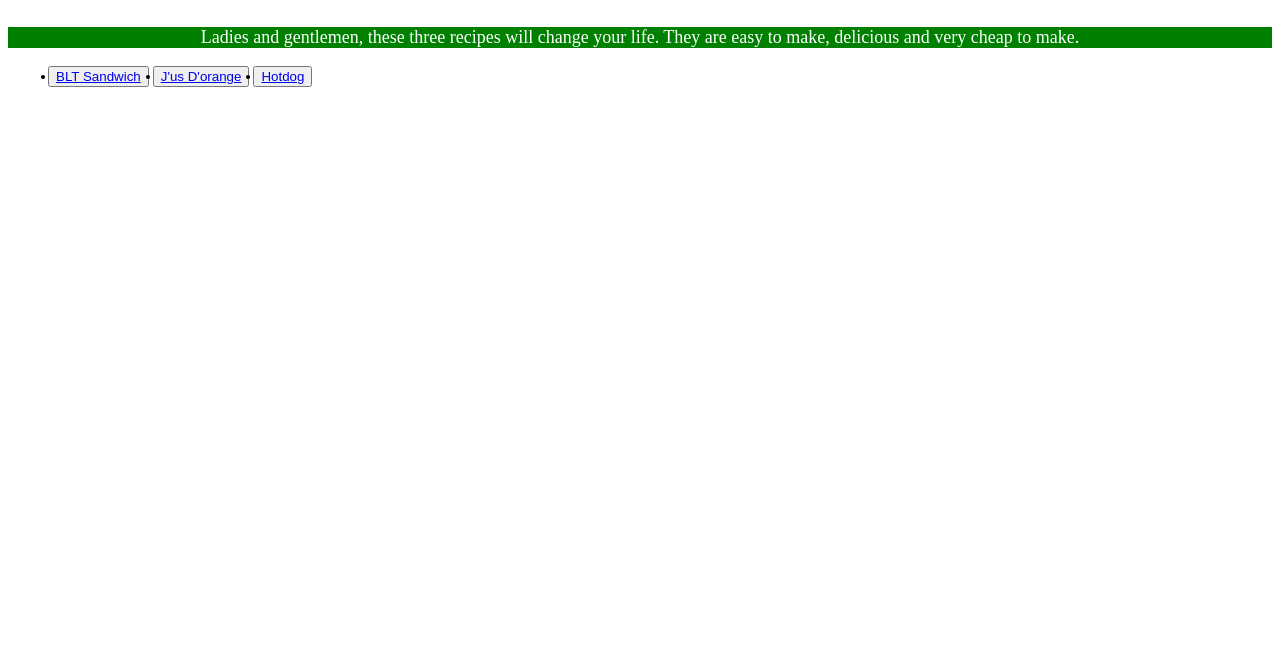
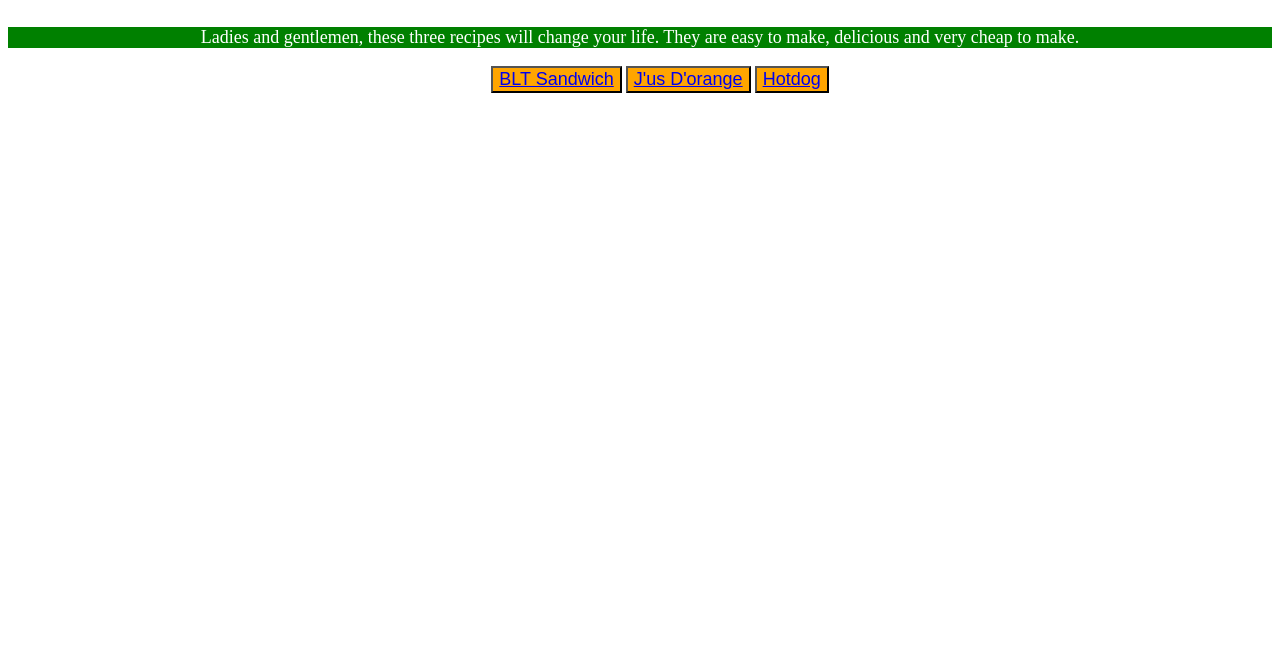
Before and after one commit to KneeCode/odin-recipes, a plain HTML site: page index.html in a window 1280 px wide. Shown: the part 155-800 px from the top of the page. Drawn offline with Linux system fonts and the light colour scheme.

Commit message:
add buttons + inline css

```diff
--- a/index.html
+++ b/index.html
@@ -4,13 +4,18 @@
     <meta charset="UTF-8" />
     <meta http-equiv="X-UA-Compatible" content="IE=edge" />
     <meta name="viewport" content="width=device-width, initial-scale=1.0" />
-    <title>Odinsrecipes</title>
+    <title>Odinrecipes</title>
     <link rel="stylesheet" href="styles.css" />
         <style>
             p {
                 background-color: green;
                 color: white;
                 font-size: 18px;
+                text-align: center;
+            }
+
+            ul {
+                list-style: none;
                 text-align: center;
             }
         </style>
@@ -29,17 +34,24 @@
 </p>
 
 
-<div class="recipelist">
 
-    <div id="transition-container">
-    <ul>
-        <button><li><a href="recipes/BLTsandwich.html">BLT Sandwich</a></li></button>
-        <button><li><a href="recipes/Jusdorange.html">J'us D'orange</a></li></button>
-        <button><li><a href="recipes/hotdog.html">Hotdog</a></li></button>
-    </ul>
-    </div>
 
-</div>
+<ul>
+    <button style="background-color:orange; font-size:18px;">
+        <li><a href="recipes/BLTsandwich.html">BLT Sandwich</a></li>
+    </button>
+
+    <button style="background-color:orange; font-size:18px;">
+        <li><a href="recipes/Jusdorange.html">J'us D'orange</a></li>
+    </button>
+
+    <button style="background-color:orange; font-size:18px;">
+        <li><a href="recipes/hotdog.html">Hotdog</a></li>
+    </button>
+</ul>
+
+
+
 
 </body>
 </html>
```
